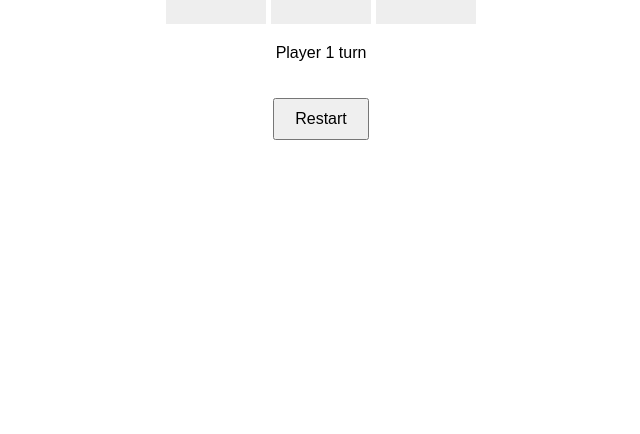
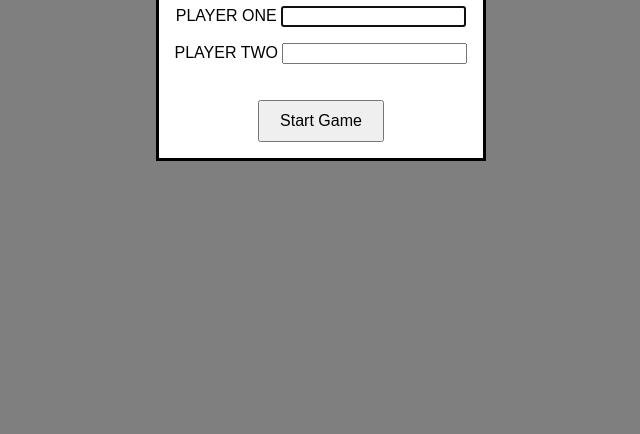
Before and after one commit to orokidd/tic-tac-toe, a plain HTML site: page index.html in a window 1280 px wide. Shown: the part 366-800 px from the top of the page, without its empty margins (319-959 px from the left). Drawn offline with Linux system fonts and the light colour scheme.

Commit message:
added a dialog on load

```diff
--- a/index.html
+++ b/index.html
@@ -1,11 +1,13 @@
 <!DOCTYPE html>
 <html lang="en">
+
 <head>
   <meta charset="UTF-8" />
   <meta name="viewport" content="width=device-width, initial-scale=1.0" />
   <title>Document</title>
   <link rel="stylesheet" href="style.css" />
 </head>
+
 <body>
 
   <h1>Tic-Tac-Toe</h1>
@@ -23,6 +25,24 @@
   <p id="status">Player 1 turn</p>
   <button id="reset">Restart</button>
 
+  <dialog id="start-modal">
+    <form action="" method="POST">
+      <h1>TIC TAC TOE</h1>
+      <section class="players">
+        <p>
+          <label for="player-one">PLAYER ONE</label>
+          <input type="text" id="player-one" name="player-one" autocomplete="off" maxlength="16" required>
+        </p>
+        <p>
+          <label for="player-two">PLAYER TWO</label>
+          <input type="text" id="player-two" name="player-two" autocomplete="off" maxlength="16" required>
+        </p>
+      </section>
+      <button type="submit">Start Game</button>
+    </form>
+  </dialog>
+
   <script src="main.js"></script>
 </body>
+
 </html>
--- a/main.js
+++ b/main.js
@@ -117,5 +117,12 @@ const displayController = (() => {
 
   resetButton.addEventListener("click", gameLogic.resetGame);
 
+  window.addEventListener("DOMContentLoaded", () => {
+    const modal = document.getElementById("start-modal");
+    if (modal) {
+      modal.showModal();
+    }
+  });
+
   return { updateBoard, updateMessage };
 })();
--- a/style.css
+++ b/style.css
@@ -34,3 +34,7 @@ button {
   font-size: 1em;
   cursor: pointer;
 }
+
+#start-modal::backdrop {
+  background-color: rgba(0, 0, 0, 0.5);
+}
```
Lines whose indentation alone changed are shown as unchanged.
